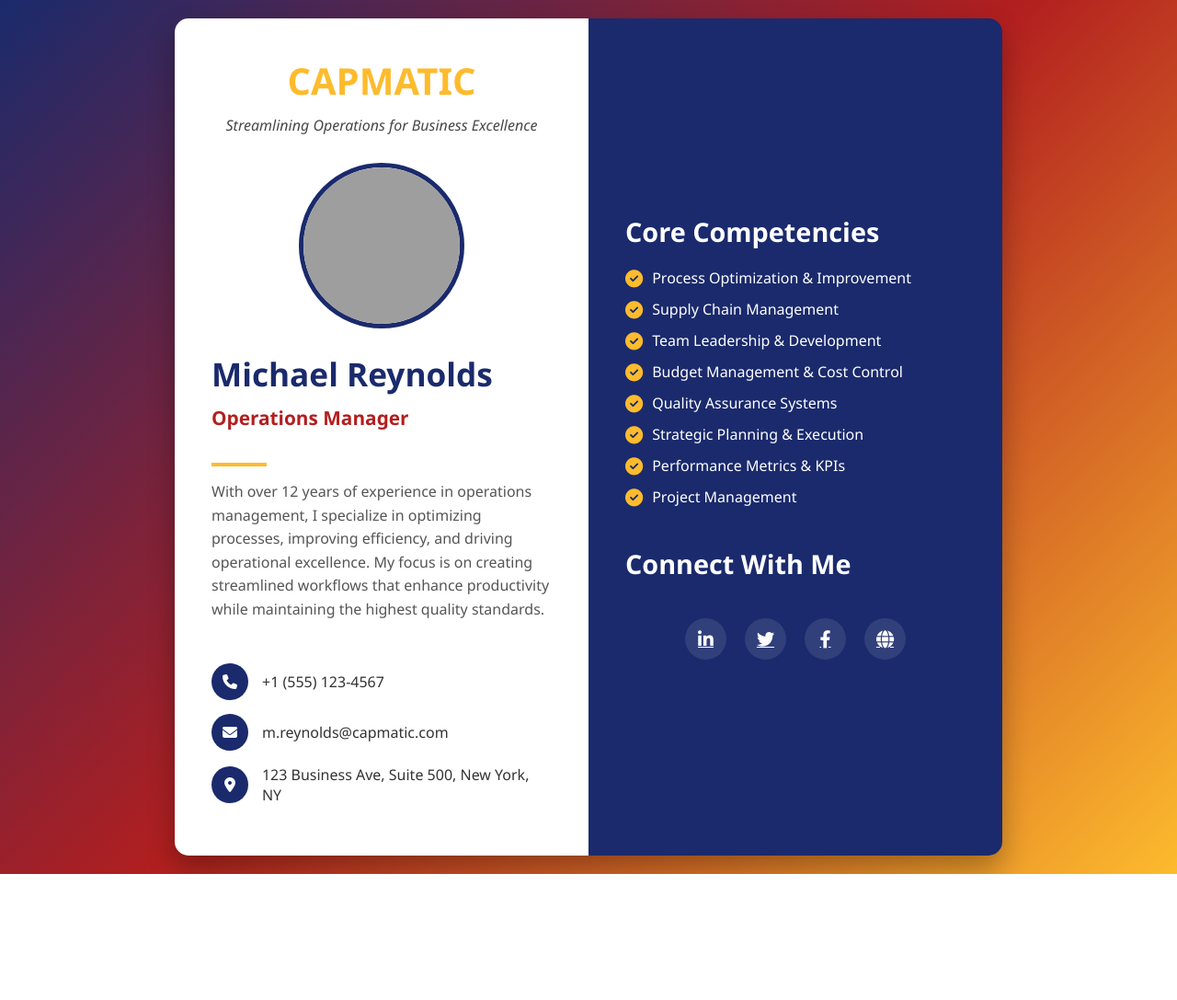
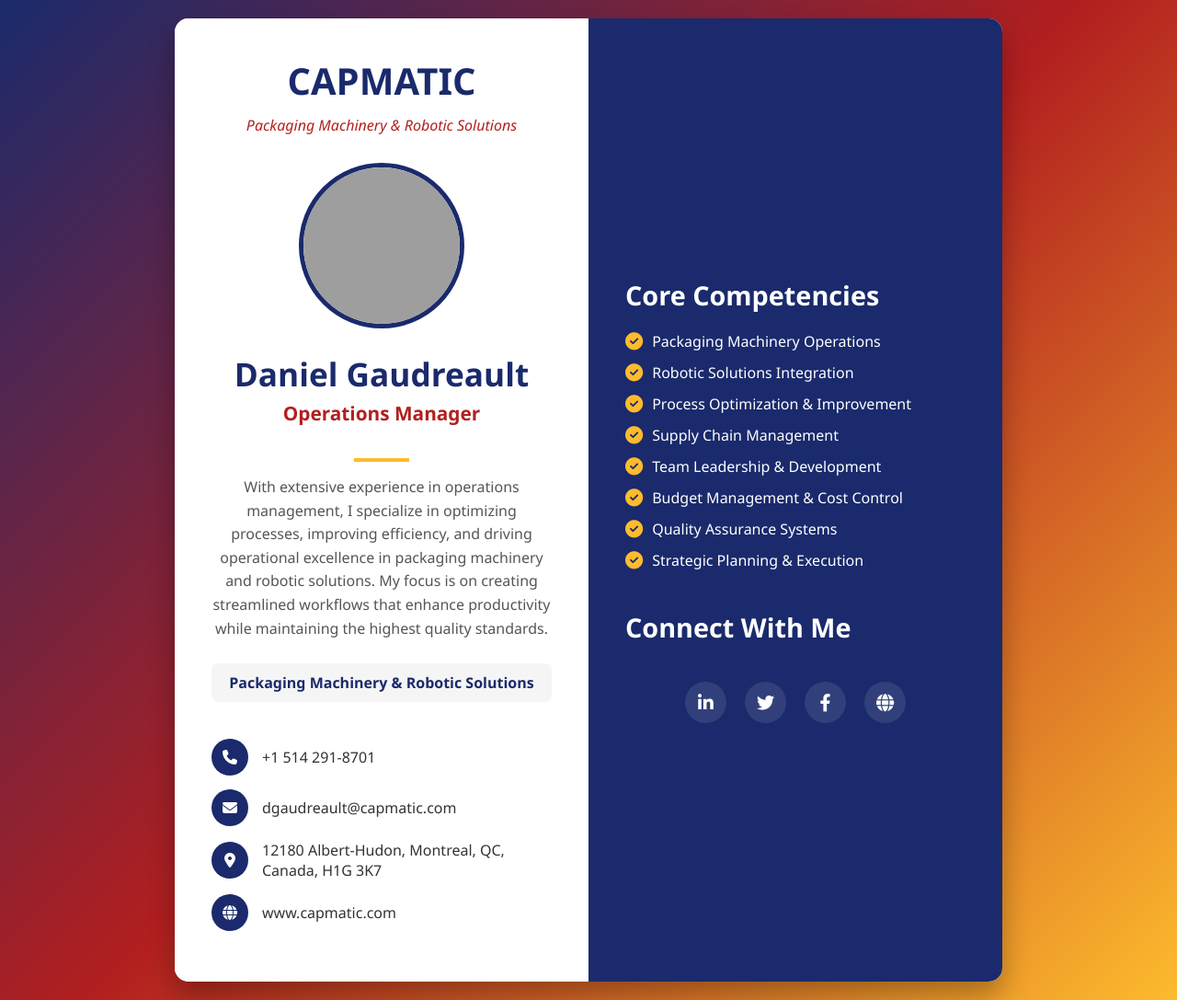
Before and after one commit to DanielGaudreault/MyCard, a plain HTML site: page index.html in a window 1280 px wide. Shown: the whole page at 92% size. Before the commit the page ends 950 px from the top, so only its background shows below. Drawn offline with Linux system fonts and the light colour scheme; grey boxes are pictures that could not be loaded.

Commit message:
Update index.html

```diff
--- a/index.html
+++ b/index.html
@@ -3,7 +3,7 @@
 <head>
     <meta charset="UTF-8">
     <meta name="viewport" content="width=device-width, initial-scale=1.0">
-    <title>Capmatic - Operations Manager</title>
+    <title>Daniel Gaudreault - Operations Manager | Capmatic</title>
     <link rel="stylesheet" href="https://cdnjs.cloudflare.com/ajax/libs/font-awesome/6.4.0/css/all.min.css">
     <style>
         * {
@@ -31,16 +31,17 @@
             box-shadow: 0 15px 30px rgba(0, 0, 0, 0.3);
             border-radius: 15px;
             overflow: hidden;
+            background: white;
         }
 
         .left-section {
             flex: 1;
             min-width: 300px;
-            background: #fff;
             padding: 40px;
             display: flex;
             flex-direction: column;
             justify-content: center;
+            background: white;
         }
 
         .right-section {
@@ -66,8 +67,9 @@
 
         h1 {
             font-size: 2.2rem;
-            margin-bottom: 10px;
+            margin-bottom: 5px;
             color: #1a2a6c;
+            text-align: center;
         }
 
         .title {
@@ -75,19 +77,21 @@
             color: #b21f1f;
             margin-bottom: 20px;
             font-weight: 600;
+            text-align: center;
         }
 
         .divider {
             height: 4px;
             width: 60px;
             background: #fdbb2d;
-            margin: 15px 0;
+            margin: 15px auto;
         }
 
         .bio {
             line-height: 1.6;
             margin-bottom: 25px;
             color: #555;
+            text-align: center;
         }
 
         .contact-info {
@@ -110,6 +114,7 @@
             align-items: center;
             margin-right: 15px;
             color: white;
+            flex-shrink: 0;
         }
 
         .contact-text {
@@ -157,6 +162,7 @@
             color: white;
             font-size: 1.2rem;
             transition: all 0.3s ease;
+            text-decoration: none;
         }
 
         .social-icon:hover {
@@ -167,7 +173,7 @@
         .company-logo {
             font-size: 2.5rem;
             font-weight: 700;
-            color: #fdbb2d;
+            color: #1a2a6c;
             margin-bottom: 10px;
             text-align: center;
         }
@@ -176,7 +182,18 @@
             text-align: center;
             font-style: italic;
             margin-bottom: 30px;
-            opacity: 0.9;
+            color: #b21f1f;
+            font-weight: 500;
+        }
+
+        .specialization {
+            text-align: center;
+            margin-bottom: 20px;
+            padding: 10px;
+            background: #f5f5f5;
+            border-radius: 8px;
+            font-weight: 600;
+            color: #1a2a6c;
         }
 
         @media (max-width: 768px) {
@@ -194,39 +211,50 @@
     <div class="card-container">
         <div class="left-section">
             <div class="company-logo">CAPMATIC</div>
-            <p class="tagline">Streamlining Operations for Business Excellence</p>
+            <p class="tagline">Packaging Machinery & Robotic Solutions</p>
 
-            <img src="https://images.unsplash.com/photo-1507003211169-0a1dd7228f2d?ixlib=rb-4.0.3&ixid=M3wxMjA3fDB8MHxwaG90by1wYWdlfHx8fGVufDB8fHx8fA%3D%3D&auto=format&fit=crop&w=774&q=80" alt="Profile Photo" class="profile-image">
+            <img src="https://images.unsplash.com/photo-1507003211169-0a1dd7228f2d?ixlib=rb-4.0.3&ixid=M3wxMjA3fDB8MHxwaG90by1wYWdlfHx8fGVufDB8fHx8fA%3D%3D&auto=format&fit=crop&w=774&q=80" alt="Daniel Gaudreault" class="profile-image">
 
-            <h1>Michael Reynolds</h1>
+            <h1>Daniel Gaudreault</h1>
             <div class="title">Operations Manager</div>
 
             <div class="divider"></div>
 
             <p class="bio">
-                With over 12 years of experience in operations management, I specialize in optimizing processes, improving efficiency, and driving operational excellence. My focus is on creating streamlined workflows that enhance productivity while maintaining the highest quality standards.
+                With extensive experience in operations management, I specialize in optimizing processes, improving efficiency, and driving operational excellence in packaging machinery and robotic solutions. My focus is on creating streamlined workflows that enhance productivity while maintaining the highest quality standards.
             </p>
+
+            <div class="specialization">
+                Packaging Machinery & Robotic Solutions
+            </div>
 
             <div class="contact-info">
                 <div class="contact-item">
                     <div class="contact-icon">
                         <i class="fas fa-phone"></i>
                     </div>
-                    <div class="contact-text">+1 (555) 123-4567</div>
+                    <div class="contact-text">+1 514 291-8701</div>
                 </div>
 
                 <div class="contact-item">
                     <div class="contact-icon">
                         <i class="fas fa-envelope"></i>
                     </div>
-                    <div class="contact-text">m.reynolds@capmatic.com</div>
+                    <div class="contact-text">dgaudreault@capmatic.com</div>
                 </div>
 
                 <div class="contact-item">
                     <div class="contact-icon">
                         <i class="fas fa-map-marker-alt"></i>
                     </div>
-                    <div class="contact-text">123 Business Ave, Suite 500, New York, NY</div>
+                    <div class="contact-text">12180 Albert-Hudon, Montreal, QC, Canada, H1G 3K7</div>
+                </div>
+
+                <div class="contact-item">
+                    <div class="contact-icon">
+                        <i class="fas fa-globe"></i>
+                    </div>
+                    <div class="contact-text">www.capmatic.com</div>
                 </div>
             </div>
         </div>
@@ -235,14 +263,14 @@
             <h2>Core Competencies</h2>
 
             <ul class="skills-list">
+                <li><i class="fas fa-check-circle"></i> Packaging Machinery Operations</li>
+                <li><i class="fas fa-check-circle"></i> Robotic Solutions Integration</li>
                 <li><i class="fas fa-check-circle"></i> Process Optimization & Improvement</li>
                 <li><i class="fas fa-check-circle"></i> Supply Chain Management</li>
                 <li><i class="fas fa-check-circle"></i> Team Leadership & Development</li>
                 <li><i class="fas fa-check-circle"></i> Budget Management & Cost Control</li>
                 <li><i class="fas fa-check-circle"></i> Quality Assurance Systems</li>
                 <li><i class="fas fa-check-circle"></i> Strategic Planning & Execution</li>
-                <li><i class="fas fa-check-circle"></i> Performance Metrics & KPIs</li>
-                <li><i class="fas fa-check-circle"></i> Project Management</li>
             </ul>
 
             <h2>Connect With Me</h2>
@@ -257,7 +285,7 @@
                 <a href="#" class="social-icon">
                     <i class="fab fa-facebook-f"></i>
                 </a>
-                <a href="#" class="social-icon">
+                <a href="https://www.capmatic.com" class="social-icon">
                     <i class="fas fa-globe"></i>
                 </a>
             </div>
```
